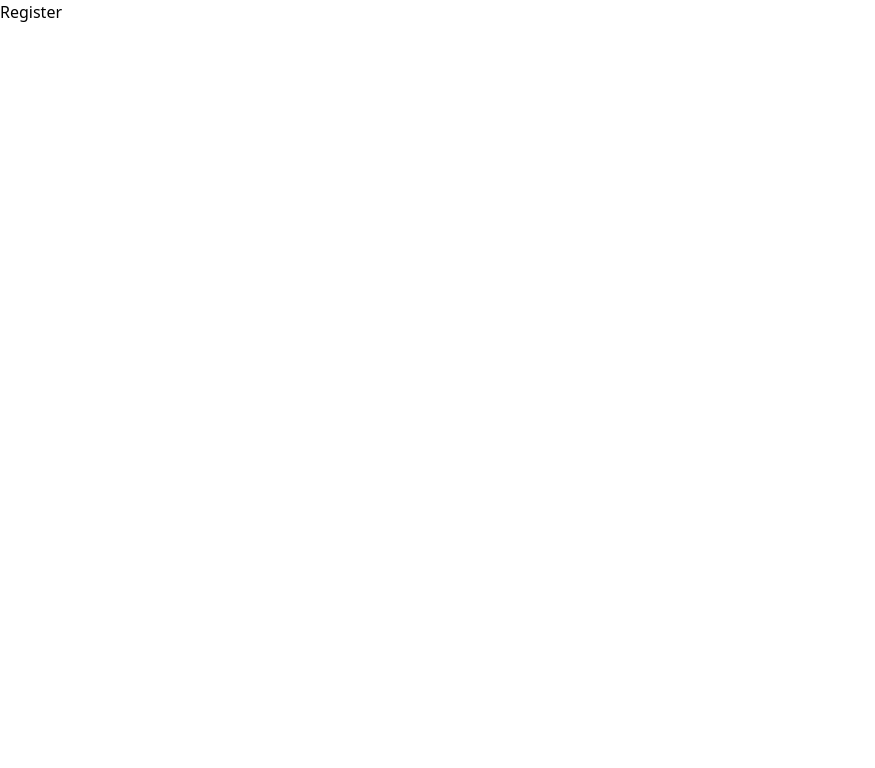
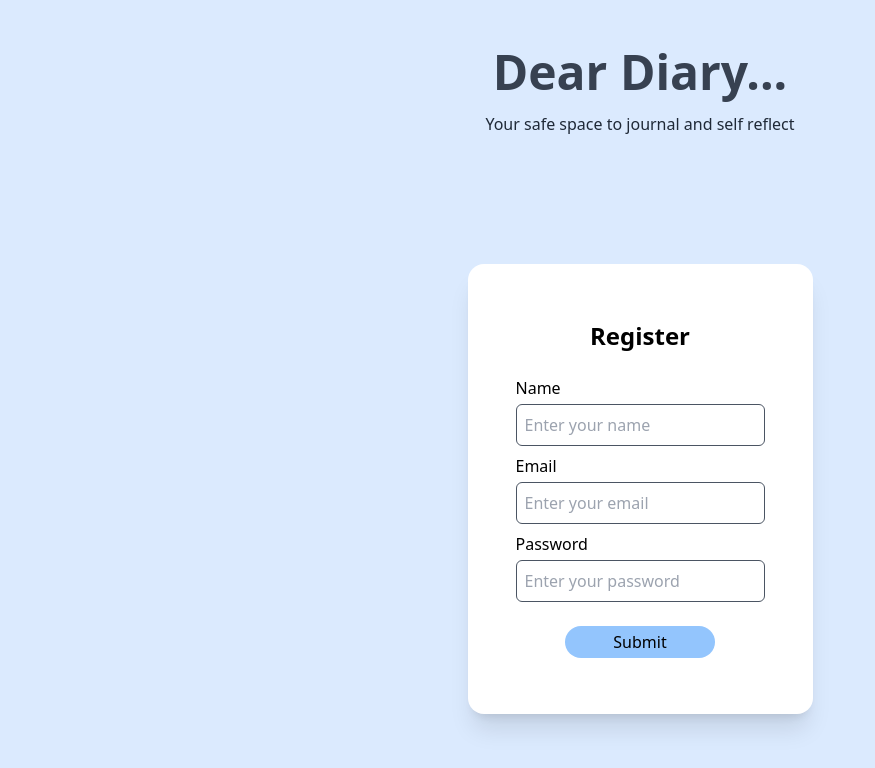
Before and after one commit to ziaxgit/Dear-Diary, a React (Vite) app in the folder frontend/: page /register in a window 1280 px wide. Shown: the top 768 px of the page, without its empty margins (0-875 px from the left). Built offline with nearby package versions, Linux system fonts and the light colour scheme.

Commit message:
add toast and reset field on error

```diff
--- a/frontend/package.json
+++ b/frontend/package.json
@@ -14,6 +14,7 @@
     "react": "^18.3.1",
     "react-dom": "^18.3.1",
     "react-hook-form": "^7.53.0",
+    "react-hot-toast": "^2.4.1",
     "react-router-dom": "^6.26.1",
     "zod": "^3.23.8"
   },
--- a/frontend/src/Components/LogIn.tsx
+++ b/frontend/src/Components/LogIn.tsx
@@ -2,6 +2,7 @@ import { z } from "zod";
 import { SubmitHandler, useForm } from "react-hook-form";
 import { zodResolver } from "@hookform/resolvers/zod";
 import { useNavigate } from "react-router-dom";
+import toast, { Toaster } from "react-hot-toast";
 
 const loginSchema = z.object({
   email: z.string().email({
@@ -18,13 +19,9 @@ export default function LogIn() {
   const {
     register,
     handleSubmit,
-    setError,
-    formState: { errors, isSubmitting },
+    resetField,
+    formState: { errors, isSubmitting, isSubmitSuccessful },
   } = useForm<UserDataType>({
-    defaultValues: {
-      email: "test@email.com",
-      password: "test",
-    },
     resolver: zodResolver(loginSchema),
   });
 
@@ -38,10 +35,18 @@ export default function LogIn() {
         body: JSON.stringify(loginData),
       });
       const data = await response.json();
-      navigate("/home");
-      console.log(data);
+      if (!response.ok) {
+        resetField("email");
+        resetField("password");
+        throw new Error(data.message);
+      }
+      toast.success("Login successful");
+      setTimeout(() => {
+        navigate("/home");
+      }, 1000);
     } catch (error) {
-      console.log(error);
+      const message = (error as Error).message;
+      toast.error(message);
     }
   };
 
@@ -53,10 +58,11 @@ export default function LogIn() {
       <h1 className="text-5xl font-semibold text-gray-700 mt-12">
         Dear Diary...
       </h1>
+
       <p className="mt-4 text-md text-gray-800 ">
         Your safe space to journal and self reflect
       </p>
-      <div className="flex flex-col justify-center items-center bg-white rounded-2xl shadow-xl p-12 h-[400px] mt-32">
+      <div className="flex flex-col justify-center items-center bg-white rounded-2xl shadow-xl p-12 h-[400px] w-[350px] mt-32 ">
         <h1 className="text-2xl mb-6 font-semibold">Log In</h1>
         <form onSubmit={handleSubmit(onSubmit)}>
           <div className="flex flex-col gap-1">
@@ -92,6 +98,7 @@ export default function LogIn() {
           >
             {isSubmitting ? "Loggin in..." : "Submit"}
           </button>
+          <Toaster />
         </form>
       </div>
     </section>
--- a/frontend/src/Components/Register.tsx
+++ b/frontend/src/Components/Register.tsx
@@ -1,3 +1,108 @@
+import { z } from "zod";
+import { SubmitHandler, useForm } from "react-hook-form";
+import { zodResolver } from "@hookform/resolvers/zod";
+import { useNavigate } from "react-router-dom";
+
+const registerSchema = z.object({
+  name: z.string().min(2, { message: "Please write your name" }),
+  email: z.string().email({
+    message: "Please enter a valid email",
+  }),
+  password: z.string().min(8, { message: "Must be at least 8 characters" }),
+});
+
+type UserDataType = z.infer<typeof registerSchema>;
+
 export default function Register() {
-  return <div>Register</div>;
+  const navigate = useNavigate();
+
+  const {
+    register,
+    handleSubmit,
+    formState: { errors, isSubmitting },
+  } = useForm<UserDataType>({
+    resolver: zodResolver(registerSchema),
+  });
+
+  const onSubmit: SubmitHandler<UserDataType> = async (registerData) => {
+    try {
+      const response = await fetch("http://localhost:5000/users", {
+        method: "POST",
+        headers: {
+          "Content-Type": "application/json",
+        },
+        body: JSON.stringify(registerData),
+      });
+      const data = await response.json();
+      navigate("/home");
+      console.log(data);
+    } catch (error) {
+      console.log(error);
+    }
+  };
+
+  return (
+    <section
+      id="login"
+      className="bg-blue-100 flex flex-col items-center min-h-dvh"
+    >
+      <h1 className="text-5xl font-semibold text-gray-700 mt-12">
+        Dear Diary...
+      </h1>
+      <p className="mt-4 text-md text-gray-800 ">
+        Your safe space to journal and self reflect
+      </p>
+      <div className="flex flex-col justify-center items-center bg-white rounded-2xl shadow-xl p-12 h-[450px] mt-32">
+        <h1 className="text-2xl mb-6 font-semibold">Register</h1>
+        <form onSubmit={handleSubmit(onSubmit)}>
+          <div className="flex flex-col gap-1">
+            <label>Name</label>
+            <input
+              {...register("name")}
+              className="p-2 border-[1px] border-gray-600 rounded-md
+            "
+              type="text"
+              placeholder="Enter your name"
+            />
+            {errors.name && (
+              <p className="text-red-500">{errors.name.message}</p>
+            )}
+          </div>
+          <div className="mt-2 flex flex-col gap-1">
+            <label>Email</label>
+            <input
+              {...register("email")}
+              className="p-2 border-[1px] border-gray-600 rounded-md
+            "
+              type="text"
+              placeholder="Enter your email"
+            />
+            {errors.email && (
+              <p className="text-red-500">{errors.email.message}</p>
+            )}
+          </div>
+          <div className="mt-2 flex flex-col gap-1">
+            <label>Password</label>
+            <input
+              {...register("password")}
+              className="p-2 border-[1px] border-gray-600 rounded-md
+            "
+              type="password"
+              placeholder="Enter your password"
+            />
+            {errors.password && (
+              <p className="text-red-500">{errors.password.message}</p>
+            )}
+          </div>
+          <button
+            disabled={isSubmitting}
+            className="bg-blue-300 mt-6 py-1 rounded-full px-12 mx-auto block hover:bg-blue-400"
+            type="submit"
+          >
+            {isSubmitting ? "Loggin in..." : "Submit"}
+          </button>
+        </form>
+      </div>
+    </section>
+  );
 }
```
Also changed, not shown: 1 other file (tests, documents, lock files or other folders).
